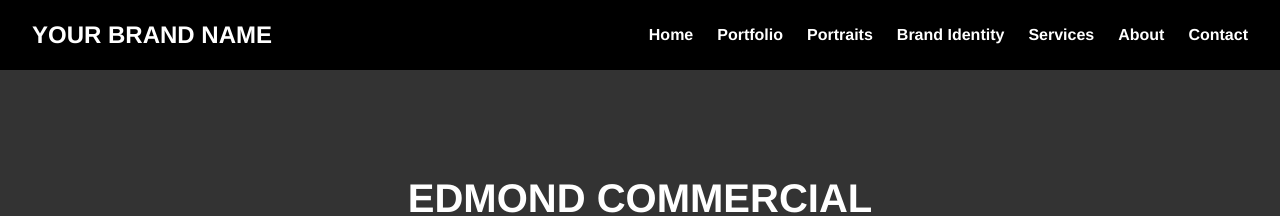
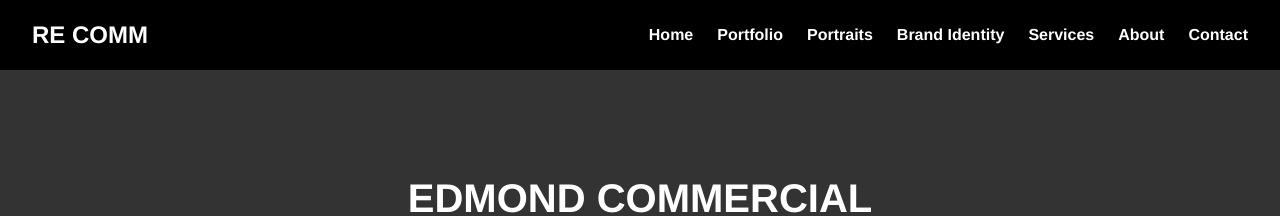
Before and after one commit to re-comm/my-portfolio, a Jekyll site: the page built from index.html, in a window 1280 px wide. Shown: the top 216 px of the page. Built offline with Jekyll 4.4.1, drawn with Linux system fonts in a browser that asks for light colours.

Commit message:
Update nav.html
Changed Logo title to RE COMM

```diff
--- a/_includes/nav.html
+++ b/_includes/nav.html
@@ -1,7 +1,7 @@
 <!-- _includes/nav.html -->
 <nav class="navbar">
   <div class="nav-container">
-    <h1 class="logo">YOUR BRAND NAME</h1>
+    <h1 class="logo">RE COMM</h1>
     <ul class="nav-links">
       <li><a href="{{ '/' | relative_url }}">Home</a></li>
       <li><a href="{{ '/portfolio' | relative_url }}">Portfolio</a></li>
```
